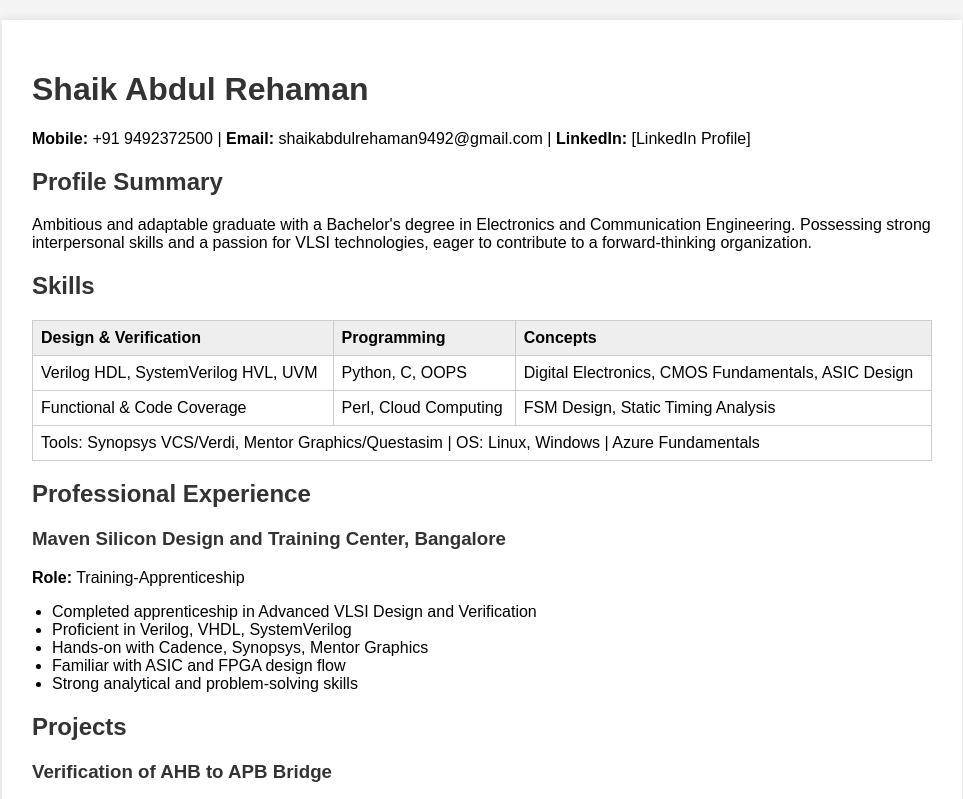
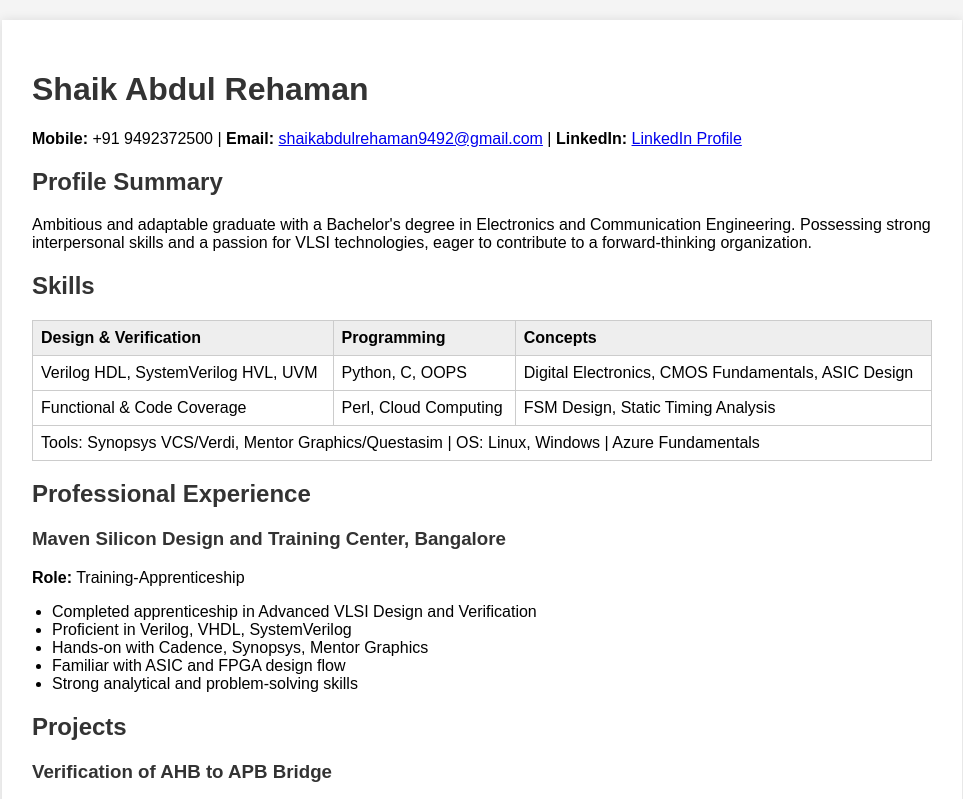
Before and after one commit to AR1002/my_demo_contactwebpage_project, a plain HTML site: page index.html in a window 1280 px wide. Shown: the top 799 px of the page, without its empty margins (158-1121 px from the left). Drawn offline with Linux system fonts and the light colour scheme.

Commit message:
updated with clickable links

```diff
--- a/index.html
+++ b/index.html
@@ -42,7 +42,7 @@
 <body>
     <div class="container">
         <h1>Shaik Abdul Rehaman</h1>
-        <p><strong>Mobile:</strong> +91 9492372500 | <strong>Email:</strong> shaikabdulrehaman9492@gmail.com | <strong>LinkedIn:</strong> [LinkedIn Profile]</p>
+        <p><strong>Mobile:</strong> +91 9492372500 | <strong>Email:</strong> <a href="mailto:shaikabdulrehaman9492@gmail.com">shaikabdulrehaman9492@gmail.com</a> | <strong>LinkedIn:</strong> <a href="https://www.linkedin.com/in/shaikabdulrehaman" target="_blank" rel="noopener noreferrer">LinkedIn Profile</a></p>
 
         <h2>Profile Summary</h2>
         <p>Ambitious and adaptable graduate with a Bachelor's degree in Electronics and Communication Engineering. Possessing strong interpersonal skills and a passion for VLSI technologies, eager to contribute to a forward-thinking organization.</p>
```
